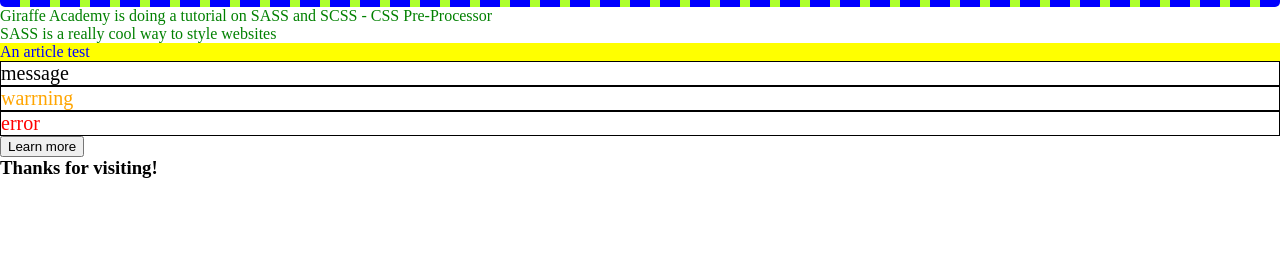
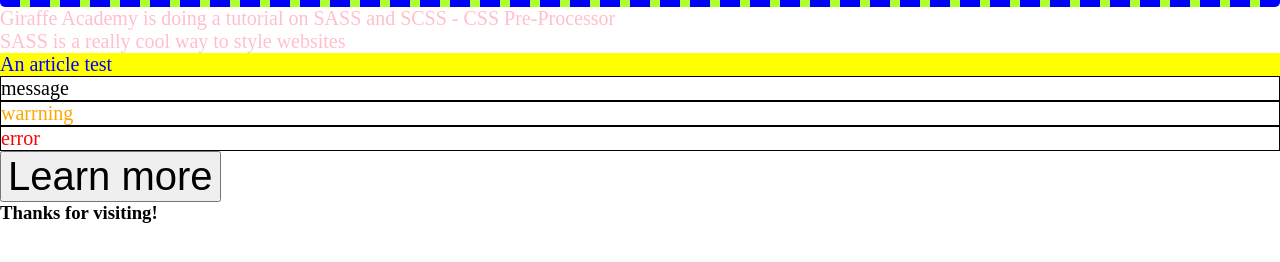
Before and after one commit to KajalPourjalil/sass-learning, a plain HTML site: page index.html in a window 1280 px wide. Shown: the part 50-312 px from the top of the page. Drawn offline with Linux system fonts and the light colour scheme.

Commit message:
operators

```diff
--- a/style/style.scss
+++ b/style/style.scss
@@ -22,6 +22,7 @@
 $text-color: green;
 $p-margin-style: 20px;
 $background-color: pink;
+$base-size: 20px;
 
 
 * { margin: 0;}
@@ -33,7 +34,9 @@ header {
 .main {
 
     p {
-        color: $text-color;
+        color: $background-color;
+        font-size: $base-size;
+        // background-color: $background-color;
     }
 
     article {
@@ -46,3 +49,8 @@ header {
 
 
 }
+
+button {
+    font-size: $base-size * 2;
+    // background-color: $background-color - 200px;
+}
```
Also changed, not shown: style/style.css, 1 other file.
